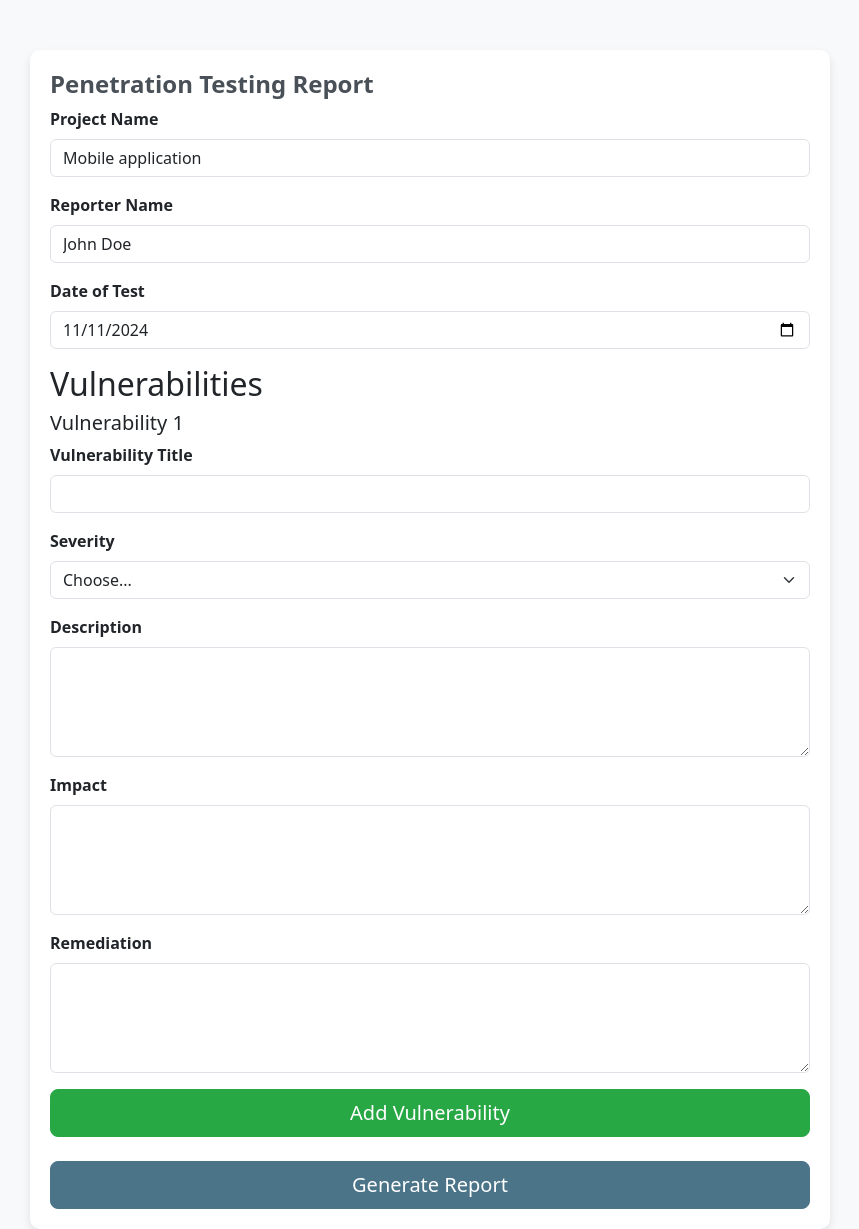
After one commit to vuusale/ReportGenie, a Flask app: template templates/edit.html in a window 1280 px wide. The commit adds this page. Shown: the whole page, without its empty margins (210-1069 px from the left). Run offline with Flask 3, Linux system fonts and the light colour scheme; the template is opened without the code that fills it: values that come from a table or form of the project are taken from there, others are empty.

Commit message:
Database, edit, delete

```diff
--- a/server.py
+++ b/server.py
@@ -1,53 +1,98 @@
-from flask import Flask, request, send_file, render_template, redirect
+from flask import Flask, request, send_file, render_template, redirect, jsonify
 from base64 import b64encode, b64decode
 from urllib.parse import quote_plus, unquote_plus
 from reportGenie import generate_pentest_report
-from threading import Thread
+from app import app, db, Project, Vulnerability
 
-app = Flask(__name__, static_url_path='', static_folder='templates/static', template_folder='templates')
-database = r"sqlite.db"
-app.jinja_env.filters['quote_plus'] = lambda u: quote_plus(u)
-app.jinja_env.filters['b64encode'] = lambda u: b64encode(u.encode()).decode()
-app.jinja_env.filters['b64decode'] = lambda u: b64decode(u.encode()).decode()
+app.jinja_env.filters["quote_plus"] = lambda u: quote_plus(u)
+app.jinja_env.filters["b64encode"] = lambda u: b64encode(u.encode()).decode()
+app.jinja_env.filters["b64decode"] = lambda u: b64decode(u.encode()).decode()
 
-@app.route("/", methods=['GET'])
+@app.route("/", methods=["GET"])
 def index():
-    return render_template("index.html")
+    return render_template("index.html", message="Salam")
 
-@app.route("/generate", methods=['GET'])
+@app.route("/projects", methods=["GET"])
+def projects():
+    projects = Project.query.all()
+    project_list = []
+    for project in projects:
+        project_data = {
+            'project_id': project.project_id,
+            'project_name': project.project_name,
+            'reporter_name': project.reporter_name,
+            'start_date': project.start_date,
+            'end_date': project.end_date,
+            'executive_summary': project.executive_summary,
+            'vulnerabilities': [vuln.vulnerability_id for vuln in project.vulnerabilities]
+        }
+        project_list.append(project_data)
+    print(project_list)
+    return jsonify(project_list)
+
+@app.route("/generate", methods=["GET"])
 def generate():
     return render_template("generate.html")
 
-@app.route("/projects", methods=['GET'])
-def projects():
-    return [{
-        "name": "Mobile application",
-        "date": "2024-11-08",
-        "status": "Active"
-    }]
-
-@app.route("/generate", methods=['POST'])
+@app.route("/generate", methods=["POST"])
 def generate_report():
-    projectName = request.form.get('projectName')
-    reporterName = request.form.get('reporterName')
-    testDate = request.form.get('testDate')
-    vulnCount = int(request.form.get('vulnCount'))
+    projectName = request.form.get("projectName")
+    reporterName = request.form.get("reporterName")
+    testDate = request.form.get("testDate")
+    vulnCount = int(request.form.get("vulnCount"))
     vulnerabilities = []
     for i in range(1, vulnCount+1):
         vulnerability = {
-        'vulnerability_name': request.form.get(f"vulnerabilityTitle-{i}"),
-        'vulnerable_component': 'http://example.com/comment',
-        'severity': request.form.get(f"severity-{i}"),
-        'description': request.form.get(f"description-{i}"),
-        'impact': request.form.get(f"impact-{i}"),
-        'remediation': request.form.get(f"remediation-{i}"),
-        'poc': '{{7*7}}'
+        "vulnerability_name": request.form.get(f"vulnerabilityTitle-{i}"),
+        "vulnerable_component": "http://example.com/comment",
+        "severity": request.form.get(f"severity-{i}"),
+        "description": request.form.get(f"description-{i}"),
+        "impact": request.form.get(f"impact-{i}"),
+        "remediation": request.form.get(f"remediation-{i}"),
+        "poc": "{{7*7}}"
         }
         vulnerabilities.append(vulnerability)
 
     generate_pentest_report(projectName, testDate, reporterName, vulnerabilities, "logo.png", "executive_summary")
+    new_project = Project(
+        project_name=projectName,
+        reporter_name=reporterName,
+        start_date=testDate,
+        end_date=testDate,
+        executive_summary="d"
+    )
+    db.session.add(new_project)
+    db.session.commit()
 
-    return send_file("pentest_report_output.docx")
+    return render_template("index.html", message="Report ready for download")
+
+@app.route("/delete", methods=["GET"])
+def delete():
+    project_id = int(request.args.get("project_id"))
+    Project.query.filter_by(project_id=project_id).delete()
+    db.session.commit()
+    return render_template("index.html", message=f"Project deleted successfully")
+
+@app.route("/edit", methods=["GET"])
+def get_edit():
+    project_id = int(request.args.get("project_id"))
+    project = Project.query.get_or_404(project_id)
+    return render_template("edit.html", project=project)
+
+@app.route("/edit", methods=["POST"])
+def post_edit():
+    project_id = int(request.form.get("project_id"))
+    project = Project.query.get_or_404(project_id)
+
+    project.project_name = request.form.projectName
+    project.reporter_name = request.form.reporterName
+    project.start_date = request.form.testDate
+    project.end_date = request.form.testDate
+    project.executive_summary = "request.form.executive_summary"
+
+    db.session.commit()
+
+    return render_template("index.html", message="Project edited successfully")
 
 if __name__ == "__main__":
-    app.run(host='127.0.0.1', port=8000)
+    app.run(host="127.0.0.1", port=8000)
--- /dev/null
+++ b/templates/edit.html
@@ -0,0 +1,243 @@
+<!DOCTYPE html>
+<html lang="en">
+<head>
+  <meta charset="UTF-8">
+  <meta name="viewport" content="width=device-width, initial-scale=1.0">
+  <title>Penetration Test Report Generator</title>
+  <link href="https://cdn.jsdelivr.net/npm/bootstrap@5.3.0-alpha3/dist/css/bootstrap.min.css" rel="stylesheet">
+  <style>
+    body {
+      background-color: #f8f9fa;
+      padding-top: 50px;
+    }
+    .container {
+      max-width: 800px;
+      background-color: #fff;
+      padding: 20px;
+      border-radius: 10px;
+      box-shadow: 0 4px 8px rgba(0, 0, 0, 0.1);
+    }
+    h1 {
+      font-size: 24px;
+      font-weight: bold;
+      color: #495057;
+    }
+    .form-label {
+      font-weight: bold;
+    }
+    .form-control, .form-select {
+      margin-bottom: 15px;
+    }
+    .btn-submit {
+      background-color: #4c7488;
+      border-color: #4c7488;
+      color: #fff;
+    }
+    .btn-submit:hover {
+      background-color: #3b5b6e;
+      border-color: #3b5b6e;
+    }
+    .btn-add-vuln {
+      background-color: #28a745;
+      border-color: #28a745;
+      color: #fff;
+    }
+    .btn-add-vuln:hover {
+      background-color: #218838;
+      border-color: #218838;
+    }
+    .btn-remove-vuln {
+      background-color: #dc3545;
+      border-color: #dc3545;
+      color: #fff;
+    }
+    .btn-remove-vuln:hover {
+      background-color: #c82333;
+      border-color: #c82333;
+    }
+  </style>
+</head>
+<body>
+
+<div class="container">
+  <h1>Penetration Testing Report</h1>
+  <form method="POST" action="/edit">
+    <input type="hidden" class="form-control" id="vulnCount" name="vulnCount" required value="1">
+    <!-- Project Details -->
+     <input type="hidden" name="projectId" id="projectId" value="{{project.project_id}}">
+    <div class="mb-3">
+      <label for="projectName" class="form-label">Project Name</label>
+      <input type="text" class="form-control" id="projectName" name="projectName" required value="{{project.project_name}}">
+    </div>
+
+    <div class="mb-3">
+      <label for="reporterName" class="form-label">Reporter Name</label>
+      <input type="text" class="form-control" id="reporterName" name="reporterName" required value="{{project.reporter_name}}">
+    </div>
+
+    <div class="mb-3">
+      <label for="testDate" class="form-label">Date of Test</label>
+      <input type="date" class="form-control" id="testDate" name="testDate" required value="{{project.start_date}}">
+    </div>
+
+    <!-- Vulnerability Forms Container -->
+    <div id="vuln-forms">
+      <h2>Vulnerabilities</h2>
+      <div class="vuln-form" id="vuln-form-1">
+        <h5>Vulnerability 1</h5>
+        <div class="mb-3">
+          <label for="vulnerabilityTitle-1" class="form-label">Vulnerability Title</label>
+          <input type="text" class="form-control" id="vulnerabilityTitle-1" name="vulnerabilityTitle-1" required>
+        </div>
+
+        <div class="mb-3">
+          <label for="severity-1" class="form-label">Severity</label>
+          <select class="form-select" id="severity-1" name="severity-1" required>
+            <option value="">Choose...</option>
+            <option value="Low">Low</option>
+            <option value="Medium">Medium</option>
+            <option value="High">High</option>
+            <option value="Critical">Critical</option>
+          </select>
+        </div>
+
+        <div class="mb-3">
+          <label for="description-1" class="form-label">Description</label>
+          <textarea class="form-control" id="description-1" name="description-1" rows="4" required></textarea>
+        </div>
+
+        <div class="mb-3">
+          <label for="impact-1" class="form-label">Impact</label>
+          <textarea class="form-control" id="impact-1" name="impact-1" rows="4" required></textarea>
+        </div>
+
+        <div class="mb-3">
+          <label for="remediation-1" class="form-label">Remediation</label>
+          <textarea class="form-control" id="remediation-1" name="remediation-1" rows="4" required></textarea>
+        </div>
+        <button type="button" class="btn btn-remove-vuln" onclick="removeVuln(1)" style="display: none;">Remove</button>
+      </div>
+    </div>
+
+    <!-- Add Vulnerability Button -->
+    <div class="d-grid gap-2">
+      <button type="button" class="btn btn-add-vuln btn-lg" id="add-vuln-btn">Add Vulnerability</button>
+    </div>
+
+    <!-- Submit Button -->
+    <div class="d-grid gap-2 mt-4">
+      <button type="submit" class="btn btn-submit btn-lg">Generate Report</button>
+    </div>
+  </form>
+</div>
+
+<script>
+  let vulnCount = 1;
+
+  // Function to add a new vulnerability form
+  document.getElementById('add-vuln-btn').addEventListener('click', function () {
+    vulnCount++;
+    document.getElementById("vulnCount").value = vulnCount;
+    const vulnFormsContainer = document.getElementById('vuln-forms');
+
+    const newVulnForm = `
+      <div class="vuln-form" id="vuln-form-${vulnCount}">
+        <h5>Vulnerability ${vulnCount}</h5>
+        <div class="mb-3">
+          <label for="vulnerabilityTitle-${vulnCount}" class="form-label">Vulnerability Title</label>
+          <input type="text" class="form-control" id="vulnerabilityTitle-${vulnCount}" name="vulnerabilityTitle[]" required>
+        </div>
+
+        <div class="mb-3">
+          <label for="severity-${vulnCount}" class="form-label">Severity</label>
+          <select class="form-select" id="severity-${vulnCount}" name="severity-${vulnCount}" required>
+            <option value="">Choose...</option>
+            <option value="Low">Low</option>
+            <option value="Medium">Medium</option>
+            <option value="High">High</option>
+            <option value="Critical">Critical</option>
+          </select>
+        </div>
+
+        <div class="mb-3">
+          <label for="description-${vulnCount}" class="form-label">Description</label>
+          <textarea class="form-control" id="description-${vulnCount}" name="description[${vulnCount}]" rows="4" required></textarea>
+        </div>
+
+        <div class="mb-3">
+          <label for="impact-${vulnCount}" class="form-label">Impact</label>
+          <textarea class="form-control" id="impact-${vulnCount}" name="impact[${vulnCount}]" rows="4" required></textarea>
+        </div>
+
+        <div class="mb-3">
+          <label for="remediation-${vulnCount}" class="form-label">Remediation</label>
+          <textarea class="form-control" id="remediation-${vulnCount}" name="remediation[${vulnCount}]" rows="4" required></textarea>
+        </div>
+
+        <button type="button" class="btn btn-remove-vuln" onclick="removeVuln(${vulnCount})">Remove</button>
+      </div>
+    `;
+
+    vulnFormsContainer.insertAdjacentHTML('beforeend', newVulnForm);
+    updateRemoveButtonVisibility();
+  });
+
+  // Function to remove a vulnerability form
+  function removeVuln(vulnId) {
+    const vulnForm = document.getElementById(`vuln-form-${vulnId}`);
+    if (vulnForm) {
+      vulnForm.remove();
+      vulnCount--;
+      document.getElementById("vulnCount").value = vulnCount;
+
+      // Update titles of remaining vulnerability forms
+      const remainingVulnForms = document.getElementsByClassName('vuln-form');
+      for (let i = 0; i < remainingVulnForms.length; i++) {
+        const form = remainingVulnForms[i];
+        const newIndex = i + 1;
+        form.id = `vuln-form-${newIndex}`;
+        form.querySelector('h5').innerText = `Vulnerability ${newIndex}`;
+        form.querySelectorAll('label').forEach(label => {
+          const labelFor = label.getAttribute('for');
+          if (labelFor) {
+            const newFor = labelFor.replace(/-\d+$/, `-${newIndex}`);
+            label.setAttribute('for', newFor);
+          }
+        });
+        form.querySelectorAll('input, select, textarea').forEach(input => {
+          const inputId = input.getAttribute('id');
+          if (inputId) {
+            const newId = inputId.replace(/-\d+$/, `-${newIndex}`);
+            input.setAttribute('id', newId);
+          }
+          const inputName = input.getAttribute('name');
+          if (inputName && inputName.includes('[')) {
+            const newName = inputName.replace(/\[\d+\]/, `[${newIndex}]`);
+            input.setAttribute('name', newName);
+          }
+        });
+      }
+      updateRemoveButtonVisibility();
+    }
+  }
+
+  // Function to update the visibility of remove buttons
+  function updateRemoveButtonVisibility() {
+    const removeButtons = document.querySelectorAll('.btn-remove-vuln');
+    if (vulnCount > 1) {
+      removeButtons.forEach(button => {
+        button.style.display = 'inline-block';
+      });
+    } else {
+      removeButtons.forEach(button => {
+        button.style.display = 'none';
+      });
+    }
+  }
+
+  // Initial call to set remove button visibility
+  updateRemoveButtonVisibility();
+</script>
+
+<script src="https://cdn.jsdelivr.net/npm/bootstrap@5.3.0-alpha3/dist/js/bootstrap.bundle.min.js"></script>
+</body
--- a/templates/generate.html
+++ b/templates/generate.html
@@ -61,7 +61,7 @@
 
 <div class="container">
   <h1>Penetration Testing Report</h1>
-  <form method="POST" action="/generate-report">
+  <form method="POST" action="/generate">
     <input type="hidden" class="form-control" id="vulnCount" name="vulnCount" required value="1">
     <!-- Project Details -->
     <div class="mb-3">
```
Also changed, not shown: app.py (added, +41 -0 lines), reportGenie.py (+13 -2 lines), templates/index.html (+9 -10 lines), templates/layout.html (added, +12 -0 lines), database.py (added), instance/findings.db (added), static/favicon.ico (added).
